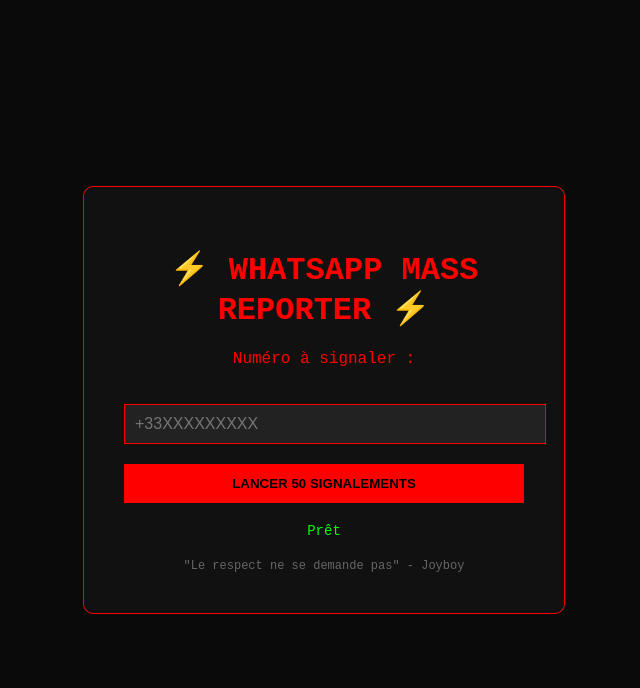
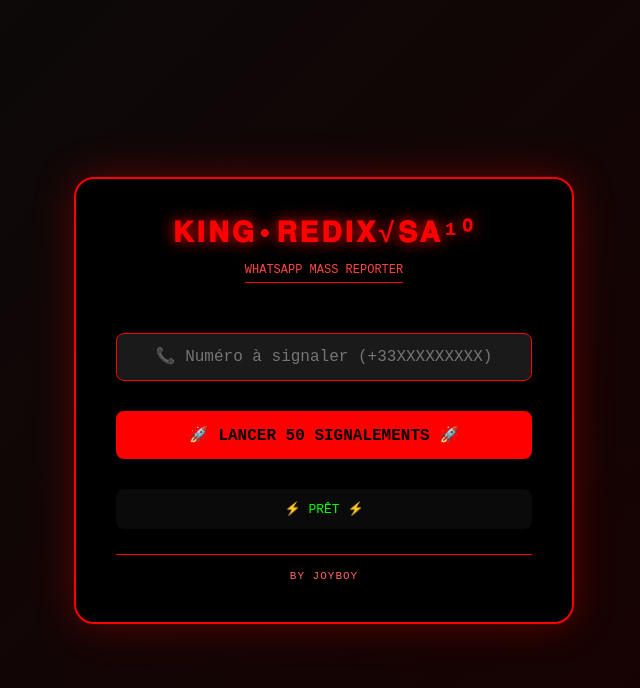
Before and after one commit to ablaye2020/JOY-REPORTER, a website: page index.html in a window 1280 px wide. Shown: the whole page, without its empty margins (316-956 px from the left). Drawn offline with Linux system fonts and the light colour scheme.

Commit message:
Update index.html

```diff
--- a/index.html
+++ b/index.html
@@ -3,87 +3,164 @@
 <head>
     <meta charset="UTF-8">
     <meta name="viewport" content="width=device-width, initial-scale=1.0">
-    <title>Mass Reporter - Joyboy</title>
+    <title>KING•REDIX√SA¹⁰ - Mass Reporter</title>
     <style>
+        * {
+            margin: 0;
+            padding: 0;
+            box-sizing: border-box;
+        }
+
         body {
-            background: #0a0a0a;
+            background: linear-gradient(135deg, #0a0a0a 0%, #1a0000 100%);
             color: #ff0000;
             font-family: 'Courier New', monospace;
             display: flex;
             justify-content: center;
             align-items: center;
-            height: 100vh;
-            margin: 0;
+            min-height: 100vh;
+            padding: 20px;
         }
+
         .container {
-            background: #111;
+            background: rgba(0, 0, 0, 0.95);
             padding: 40px;
-            border-radius: 10px;
-            border: 1px solid #ff0000;
+            border-radius: 20px;
+            border: 2px solid #ff0000;
+            box-shadow: 0 0 40px rgba(255, 0, 0, 0.3);
             text-align: center;
-            width: 400px;
+            width: 500px;
+            backdrop-filter: blur(5px);
         }
+
+        .king-name {
+            font-size: 28px;
+            font-weight: bold;
+            text-shadow: 0 0 15px #ff0000;
+            letter-spacing: 3px;
+            margin-bottom: 10px;
+            color: #ff0000;
+        }
+
+        .subtitle {
+            color: #ff4444;
+            font-size: 12px;
+            margin-bottom: 30px;
+            border-bottom: 1px solid #ff0000;
+            display: inline-block;
+            padding-bottom: 5px;
+        }
+
         input {
             width: 100%;
-            padding: 10px;
+            padding: 14px;
             margin: 20px 0;
-            background: #222;
+            background: #1a1a1a;
             border: 1px solid #ff0000;
             color: white;
             font-size: 16px;
+            border-radius: 8px;
+            font-family: monospace;
+            text-align: center;
         }
+
+        input:focus {
+            outline: none;
+            border-color: #ff4444;
+            box-shadow: 0 0 15px rgba(255, 0, 0, 0.3);
+        }
+
         button {
             background: #ff0000;
             color: black;
             border: none;
-            padding: 12px 24px;
+            padding: 14px;
             font-weight: bold;
             cursor: pointer;
             width: 100%;
+            font-size: 16px;
+            border-radius: 8px;
+            transition: all 0.3s ease;
+            font-family: 'Courier New', monospace;
+            margin: 10px 0;
         }
+
         button:hover {
             background: #cc0000;
+            transform: scale(1.02);
+            box-shadow: 0 0 20px rgba(255, 0, 0, 0.5);
         }
+
+        button:disabled {
+            background: #440000;
+            cursor: not-allowed;
+            transform: none;
+        }
+
         #status {
-            margin-top: 20px;
-            font-size: 14px;
+            margin: 20px 0;
+            padding: 12px;
+            background: #0a0a0a;
+            border-radius: 8px;
+            font-size: 13px;
             color: #00ff00;
+            font-family: monospace;
         }
-        .quote {
-            margin-top: 20px;
-            font-size: 12px;
-            color: #666;
+
+        .joyboy {
+            margin-top: 25px;
+            font-size: 11px;
+            color: #ff6666;
+            text-align: center;
+            letter-spacing: 1px;
+            border-top: 1px solid #ff0000;
+            padding-top: 15px;
         }
     </style>
 </head>
 <body>
     <div class="container">
-        <h1>⚡ WHATSAPP MASS REPORTER ⚡</h1>
-        <p>Numéro à signaler :</p>
-        <input type="text" id="numero" placeholder="+33XXXXXXXXX">
-        <button onclick="lancerSignalement()">LANCER 50 SIGNALEMENTS</button>
-        <div id="status">Prêt</div>
-        <div class="quote">"Le respect ne se demande pas" - Joyboy</div>
+        <div class="king-name">𝐊𝐈𝐍𝐆•𝐑𝐄𝐃𝐈𝐗√𝐒𝐀¹⁰</div>
+        <div class="subtitle">WHATSAPP MASS REPORTER</div>
+
+        <input type="text" id="numero" placeholder="📞 Numéro à signaler (+33XXXXXXXXX)">
+
+        <button onclick="lancerSignalement()">🚀 LANCER 50 SIGNALEMENTS 🚀</button>
+
+        <div id="status">⚡ PRÊT ⚡</div>
+
+        <div class="joyboy">BY JOYBOY</div>
     </div>
 
     <script>
+        // REMPLACE "mon-son.mp3" par le NOM de ton fichier
+        const son = new Audio('mon-son.mp3');
+        let sonJoue = false;
+
+        function jouerSon() {
+            if(sonJoue) return;
+            sonJoue = true;
+            son.play().catch(e => console.log("Son bloqué par navigateur"));
+        }
+
         async function lancerSignalement() {
-            const numero = document.getElementById('numero').value;
+            // JOUER LE SON AU PREMIER CLIC
+            jouerSon();
+
+            const numero = document.getElementById('numero').value.trim();
+
             if(!numero || numero.length < 10) {
-                alert("Numéro invalide !");
+                alert("❌ Numéro invalide ! Format: +33XXXXXXXXX");
                 return;
             }
 
             const statusDiv = document.getElementById('status');
             const bouton = document.querySelector('button');
 
-            statusDiv.innerHTML = "⚡ Envoi des 50 signalements en parallèle...";
+            statusDiv.innerHTML = "⚡ ENVOI DES 50 SIGNALEMENTS EN PARALLÈLE... ⚡";
+            statusDiv.style.color = "#ffaa00";
             bouton.disabled = true;
 
-            let reussis = 0;
-            let echoues = 0;
-
-            // Envoyer 50 requêtes en parallèle
             const promesses = [];
             for(let i = 1; i <= 50; i++) {
                 promesses.push(
@@ -97,16 +174,18 @@
                 );
             }
 
-            // Attendre tous les résultats
             const resultats = await Promise.all(promesses);
+            const reussis = resultats.filter(r => r === 'ok').length;
 
-            reussis = resultats.filter(r => r === 'ok').length;
-            echoues = 50 - reussis;
+            if(reussis === 50) {
+                statusDiv.innerHTML = `✅ ${reussis}/50 SIGNALEMENTS ENVOYÉS ! ✅`;
+                statusDiv.style.color = "#00ff00";
+            } else {
+                statusDiv.innerHTML = `⚠️ ${reussis}/50 RÉUSSIS - ${50-reussis} ÉCHECS ⚠️`;
+                statusDiv.style.color = "#ffaa00";
+            }
 
-            statusDiv.innerHTML = `✅ ${reussis}/50 signalements envoyés ! (${echoues} échecs)`;
             bouton.disabled = false;
-
-            // Rejouer un son mentalement : c'est fait !
         }
     </script>
 </body>
```
